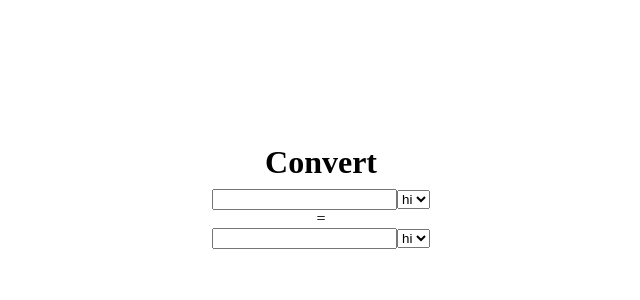
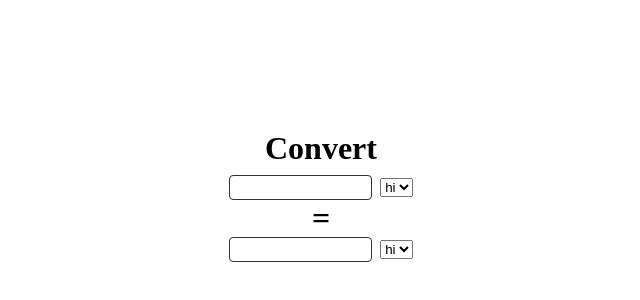
Before and after one commit to rdargali/currency-converter, a React (Create React App) app: page / in a window 1280 px wide. Shown: the part 204-504 px from the top of the page, without its empty margins (319-959 px from the left). Built offline with nearby package versions, Linux system fonts and the light colour scheme.

Commit message:
inputs and = styled

```diff
--- a/src/App.css
+++ b/src/App.css
@@ -11,3 +11,19 @@
   margin: 0;
   margin-bottom: 0.5rem;
 }
+
+.input {
+  border: 1px solid #333;
+  border-radius: 0.3em;
+  padding: 0.25rem;
+  width: 10em;
+}
+
+select {
+  margin-left: 0.5rem;
+}
+
+.equals {
+  font-weight: bold;
+  font-size: 2rem;
+}
--- a/src/App.js
+++ b/src/App.js
@@ -7,7 +7,7 @@
     <div className="App">
       <h1>Convert</h1>
       <Currency />
-      <div>=</div>
+      <div className="equals">=</div>
       <Currency />
     </div>
   );
--- a/src/components/Currency.js
+++ b/src/components/Currency.js
@@ -3,7 +3,7 @@
 const Currency = () => {
   return (
     <div>
-      <input type="number" />
+      <input type="number" className="input" />
       <select>
         <option value="hi">hi</option>
       </select>
```
